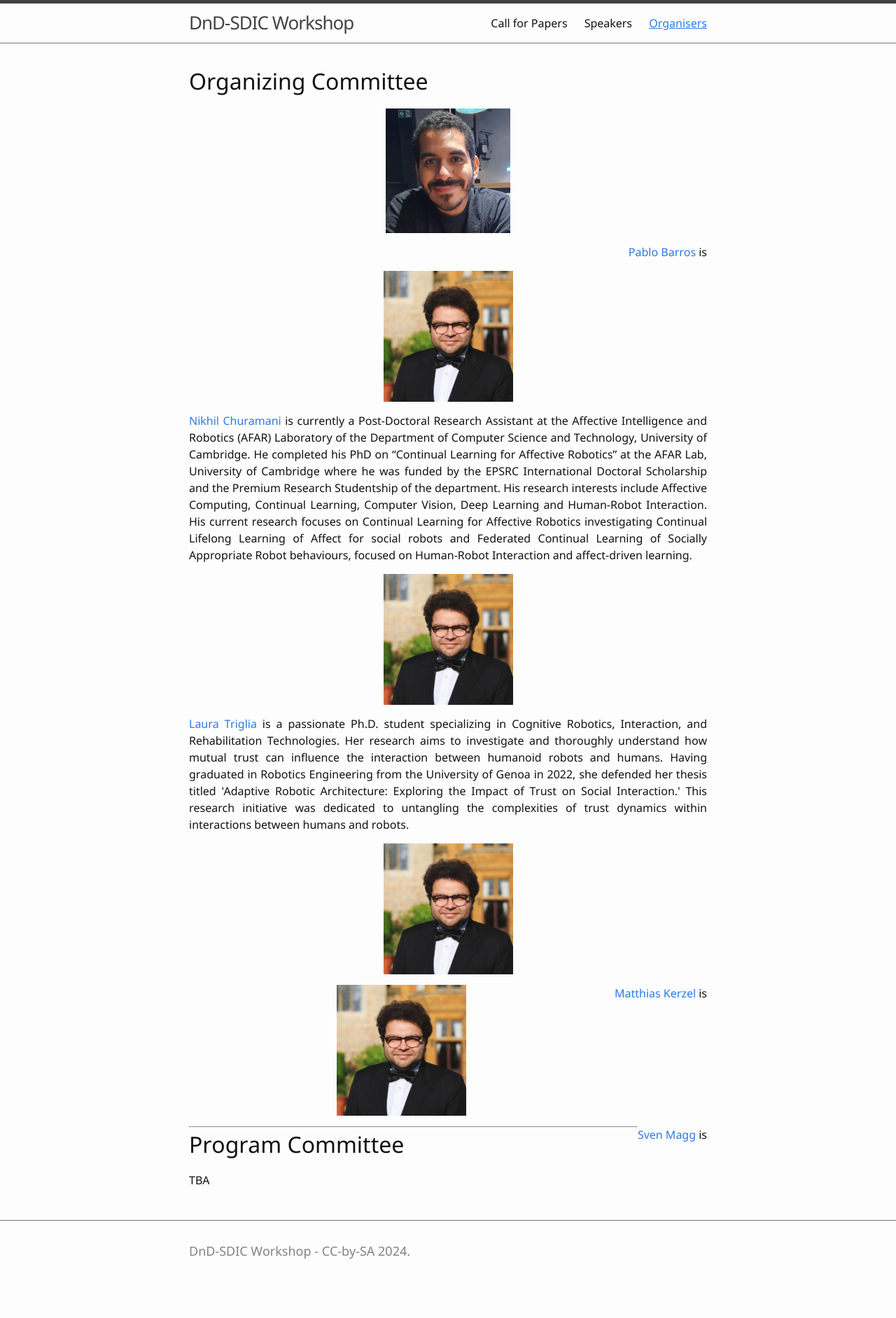
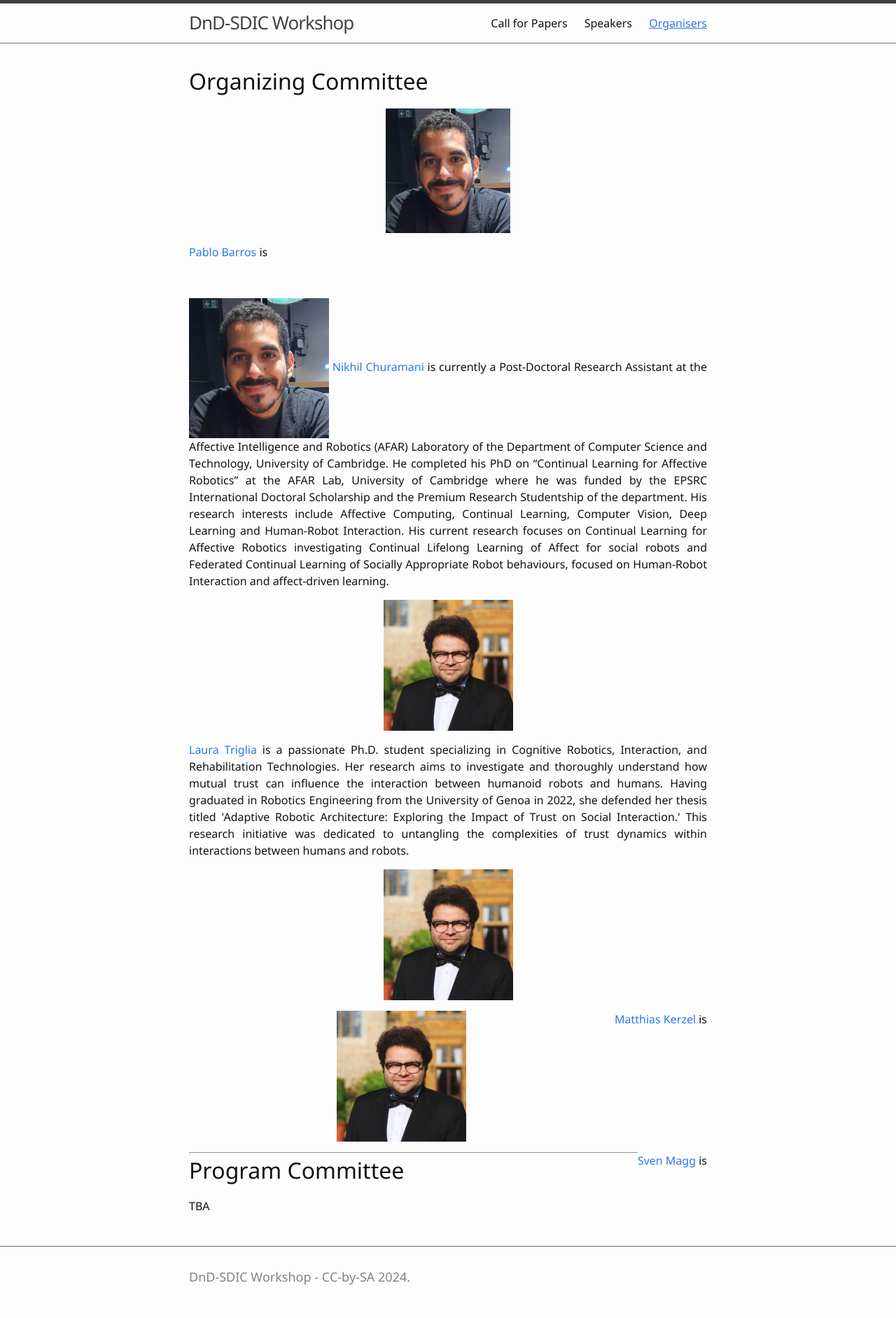
Before and after one commit to DnD-SIDC/dnd-sidc.github.io, a Jekyll site: the page built from 4-organisers.md, in a window 1280 px wide. Shown: the whole page at 70% size. Built offline with Jekyll 4.4.1, drawn with Linux system fonts in a browser that asks for light colours; before the commit the page ends 1846 px from its top, so only the background shows below that.

Commit message:
template

```diff
--- a/4-organisers.md
+++ b/4-organisers.md
@@ -5,13 +5,14 @@ nav: true
 
 # Organizing Committee
 
-<div>{% include figure_left.html img="pablo.jpg" alt="Pablo" width="24%" %}
-<p style="float: right;width=50%"><a href="#/">Pablo Barros</a> is </p>
-</div>
+{% include figure_left.html img="pablo.jpg" alt="Pablo" width="24%" %}
+<a href="#/">Pablo Barros</a> is
 
 <br/>
-{% include figure_left.html img="nikhil.jpg" alt="Nikhil" width="25%" %}
-<p style="float: right;width=75%"><a href="https://nchuramani.github.io" target="_blank">Nikhil Churamani</a> is currently a Post-Doctoral Research Assistant at the Affective Intelligence and Robotics (AFAR) Laboratory of the Department of Computer Science and Technology, University of Cambridge. He completed his PhD on “Continual Learning for Affective Robotics” at the AFAR Lab, University of Cambridge where he was funded by the EPSRC International Doctoral Scholarship and the Premium Research Studentship of the department. His research interests include Affective Computing, Continual Learning, Computer Vision, Deep Learning and Human-Robot Interaction. His current research focuses on Continual Learning for Affective Robotics investigating Continual Lifelong Learning of Affect for social robots and Federated Continual Learning of Socially Appropriate Robot behaviours, focused on Human-Robot Interaction and affect-driven learning.</p>
+
+![image-left]({{ site.url }}{{ site.baseurl }}/images/pablo.jpg){: .align-left style="width:200px;"}
+<a href="https://www.cl.cam.ac.uk/~nc528/">Nikhil Churamani</a> is currently a Post-Doctoral Research Assistant at the Affective Intelligence and Robotics (AFAR) Laboratory of the Department of Computer Science and Technology, University of Cambridge. He completed his PhD on “Continual Learning for Affective Robotics” at the AFAR Lab, University of Cambridge where he was funded by the EPSRC International Doctoral Scholarship and the Premium Research Studentship of the department. His research interests include Affective Computing, Continual Learning, Computer Vision, Deep Learning and Human-Robot Interaction. His current research focuses on Continual Learning for Affective Robotics investigating Continual Lifelong Learning of Affect for social robots and Federated Continual Learning of Socially Appropriate Robot behaviours, focused on Human-Robot Interaction and affect-driven learning.
+
 
 
 
```
Also changed, not shown: 3-speakers.md (+1 -1 lines).
